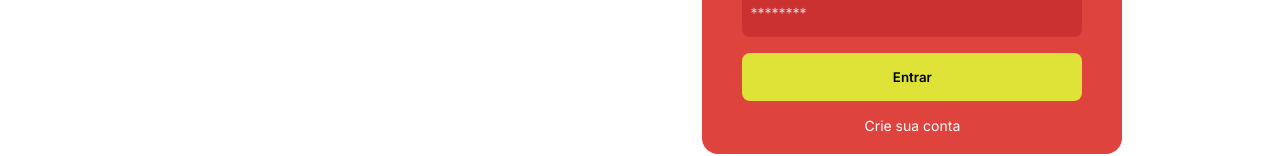
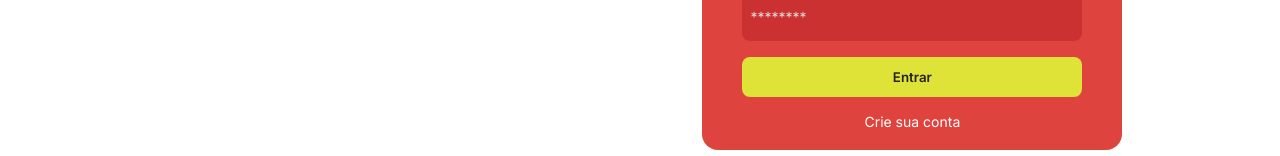
Before and after one commit to jdeymisson/front-bombeiros-voluntarios, a React (Vite) app: page / in a window 1280 px wide. Shown: the part 517-673 px from the top of the page. Built offline with nearby package versions, Linux system fonts and the light colour scheme.

Commit message:
:sparkles: feat: Subindo compoment de button

```diff
--- a/src/components/Button/index.jsx
+++ b/src/components/Button/index.jsx
@@ -10,7 +10,7 @@ export const ButtonComponent = ({ title, color, handleClick }) => {
             color={color}
             onClick={confirmAction}
         >
-           {title}
+            {title}
         </Container>
     )
 };
--- a/src/components/Button/styles.js
+++ b/src/components/Button/styles.js
@@ -2,12 +2,13 @@ import { styled } from "styled-components";
 
 export const Container = styled.button`
     width: 100%;
-    height: 48px;
+    height: 40px;
 
-    background: ${({ theme }) => theme.COLORS.YELLOW};
+    background: ${({ theme, color }) => theme.COLORS[color]};
+
+    color: ${({ theme, color }) => color === "YELLOW" ? theme.COLORS.BLACK : theme.COLORS.WHITE};
+    font-weight: 700;
 
     border: 0;
     border-radius: .8rem;
-
-    font-weight: 700;
 `;
```
